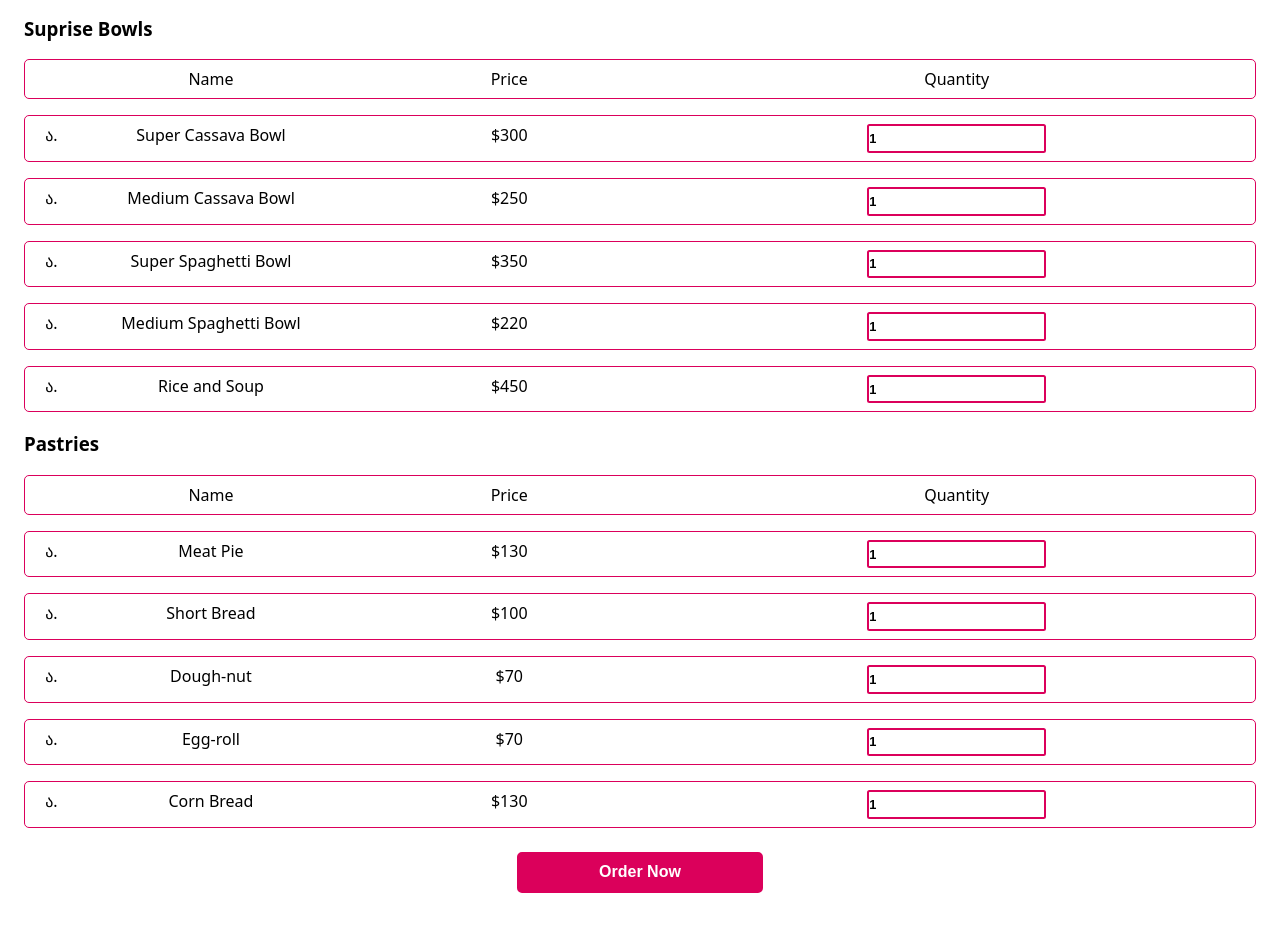
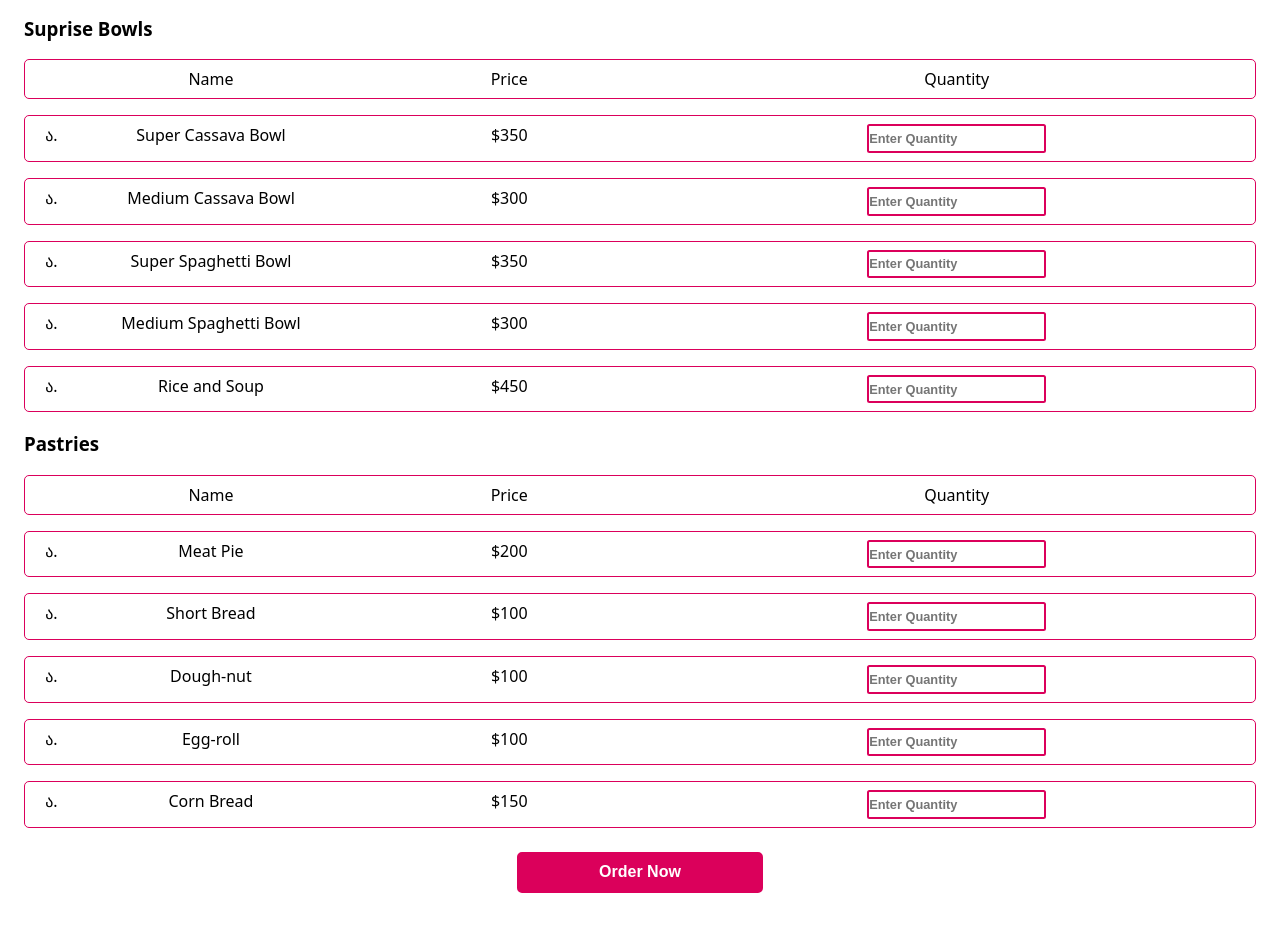
Before and after one commit to varma-cephas/custom-bowl, a plain HTML site: page order.html in a window 1280 px wide. Shown: the part 263-1194 px from the top of the page. Drawn offline with Linux system fonts and the light colour scheme.

Commit message:
fix value in quantity

```diff
--- a/order.html
+++ b/order.html
@@ -38,37 +38,37 @@
             </div>
             <ul class="pastries-menu-info">
                 <li>Super Cassava Bowl</li>
-                <div>$300</div>
+                <div>$350</div>
                 <div class="quantity-input">
-                <input value="1" type="text" name="super-cassava-bowl-quantity" placeholder="Enter Quantity">
+                <input type="text" name="super-cassava-bowl-quantity" placeholder="Enter Quantity">
                 </div>
             </ul>
             <ul class="pastries-menu-info">
                 <li>Medium Cassava Bowl</li>
-                <div>$250</div>
+                <div>$300</div>
                 <div class="quantity-input">
-                <input value="1" type="text" name="medium-cassava-quantity" placeholder="Enter Quantity">
+                <input  type="text" name="medium-cassava-quantity" placeholder="Enter Quantity">
                 </div>
             </ul>
             <ul class="pastries-menu-info">
                 <li>Super Spaghetti Bowl</li>
                 <div>$350</div>
                 <div class="quantity-input">
-                <input value="1" type="text" name="super-spaghetti-quantity" placeholder="Enter Quantity">
+                <input type="text" name="super-spaghetti-quantity" placeholder="Enter Quantity">
                 </div>
             </ul>
             <ul class="pastries-menu-info">
                 <li>Medium Spaghetti Bowl</li>
-                <div>$220</div>
+                <div>$300</div>
                 <div class="quantity-input">
-                <input value="1" type="text" name="medium-spaghetti-quantity" placeholder="Enter Quantity">
+                <input type="text" name="medium-spaghetti-quantity" placeholder="Enter Quantity">
                 </div>
             </ul>
             <ul class="pastries-menu-info">
                 <li>Rice and Soup</li>
                 <div>$450</div>
                 <div class="quantity-input">
-                <input value="1" type="text" name="rice-soup-quantity" placeholder="Enter Quantity">
+                <input type="text" name="rice-soup-quantity" placeholder="Enter Quantity">
                 </div>
             </ul>
         </section>
@@ -83,37 +83,37 @@
             </div>
             <ul class="pastries-menu-info">
                 <li>Meat Pie</li>
-                <div>$130</div>
+                <div>$200</div>
                 <div class="quantity-input">
-                <input value="1" type="text" name="meat-pie-quantity" placeholder="Enter Quantity">
+                <input type="text" name="meat-pie-quantity" placeholder="Enter Quantity">
                 </div>
             </ul>
             <ul class="pastries-menu-info">
                 <li>Short Bread</li>
                 <div>$100</div>
                 <div class="quantity-input">
-                <input value="1" type="text" name="short-bread-quantity" placeholder="Enter Quantity">
+                <input type="text" name="short-bread-quantity" placeholder="Enter Quantity">
                 </div>
             </ul>
             <ul class="pastries-menu-info">
                 <li>Dough-nut</li>
-                <div>$70</div>
+                <div>$100</div>
                 <div class="quantity-input">
-                <input value="1" type="text" name="dough-nut-quantity" placeholder="Enter Quantity">
+                <input type="text" name="dough-nut-quantity" placeholder="Enter Quantity">
                 </div>
             </ul>
             <ul class="pastries-menu-info">
                 <li>Egg-roll</li>
-                <div>$70</div>
+                <div>$100</div>
                 <div class="quantity-input">
-                <input value="1" type="text" name="egg-roll-quantity" placeholder="Enter Quantity">
+                <input  type="text" name="egg-roll-quantity" placeholder="Enter Quantity">
                 </div>
             </ul>
             <ul class="pastries-menu-info">
                 <li>Corn Bread</li>
-                <div class="price">$130</div>
+                <div class="price">$150</div>
                 <div class="quantity-input">
-                <input value="1" type="text" name="corn-bread-quantity" placeholder="Enter Quantity">
+                <input type="text" name="corn-bread-quantity" placeholder="Enter Quantity">
                 </div>
             </ul>
         </section>
```
Also changed, not shown: thanks.html (+13 -3 lines).
